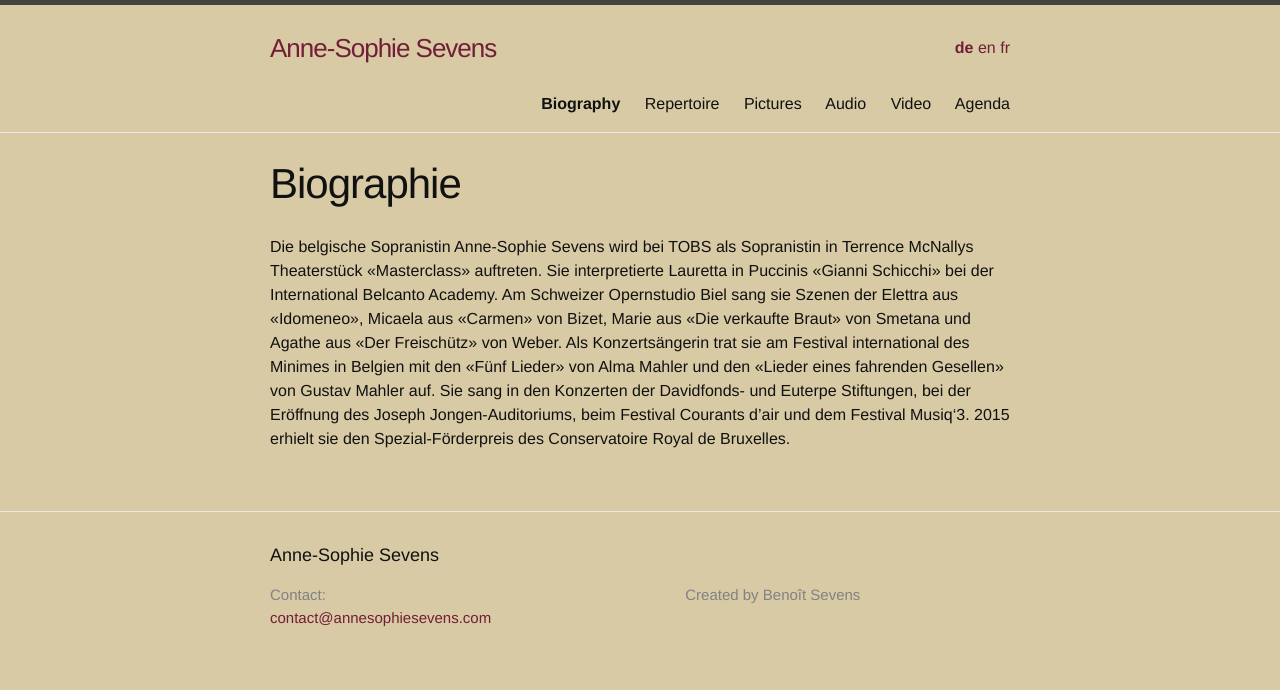
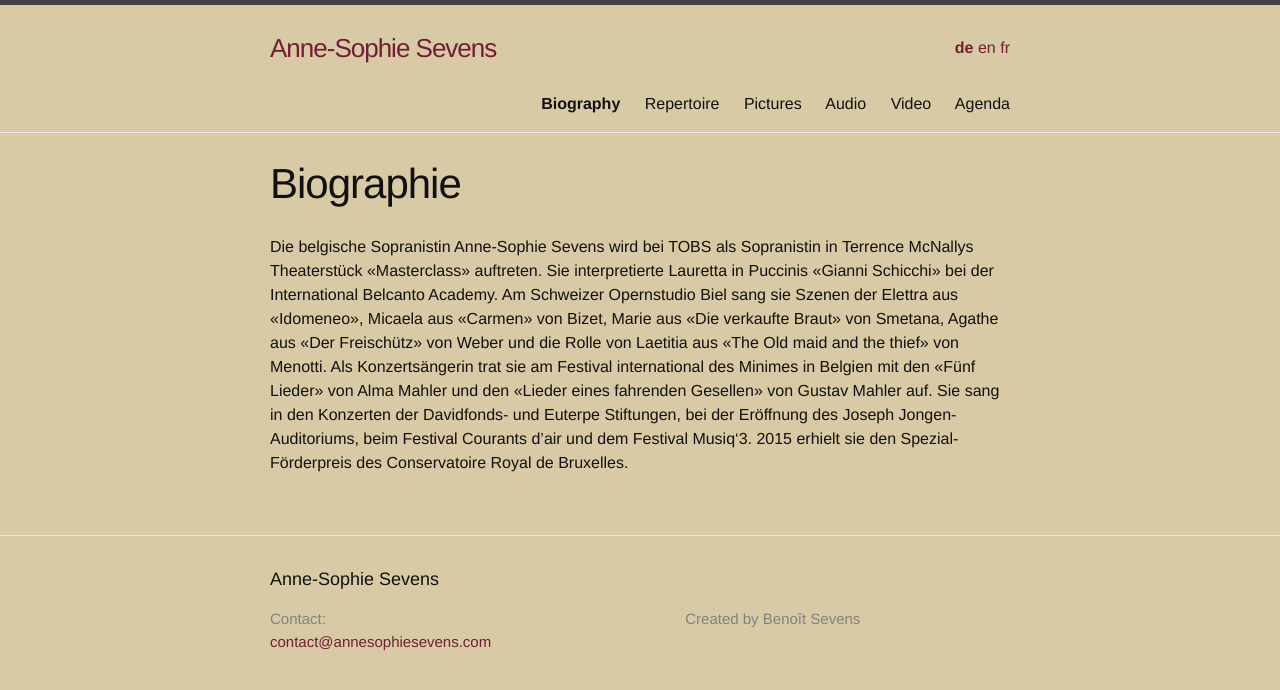
Before and after one commit to annesophie-sevens/annesophie-sevens.github.io, a Jekyll site: the page built from biography-de.md, in a window 1280 px wide. Shown: the top 690 px of the page. Built offline with Jekyll 4.4.1, drawn with Linux system fonts in a browser that asks for light colours.

Commit message:
Create biography-de.md

```diff
--- a/biography-de.md
+++ b/biography-de.md
@@ -8,4 +8,4 @@
 ---
 
 
-Die belgische Sopranistin Anne-Sophie Sevens wird bei TOBS als Sopranistin in Terrence McNallys Theaterstück «Masterclass» auftreten. Sie interpretierte Lauretta in Puccinis «Gianni Schicchi» bei der International Belcanto Academy. Am Schweizer Opernstudio Biel sang sie Szenen der Elettra aus «Idomeneo», Micaela aus «Carmen» von Bizet, Marie aus «Die verkaufte Braut» von Smetana und Agathe aus «Der Freischütz» von Weber. Als Konzertsängerin trat sie am Festival international des Minimes in Belgien mit den «Fünf Lieder» von Alma Mahler und den «Lieder eines fahrenden Gesellen» von Gustav Mahler auf. Sie sang in den Konzerten der Davidfonds- und Euterpe Stiftungen, bei der Eröffnung des Joseph Jongen-Auditoriums, beim Festival Courants d’air und dem Festival Musiq‘3. 2015 erhielt sie den Spezial-Förderpreis des Conservatoire Royal de Bruxelles.
+Die belgische Sopranistin Anne-Sophie Sevens wird bei TOBS als Sopranistin in Terrence McNallys Theaterstück «Masterclass» auftreten. Sie interpretierte Lauretta in Puccinis «Gianni Schicchi» bei der International Belcanto Academy. Am Schweizer Opernstudio Biel sang sie Szenen der Elettra aus «Idomeneo», Micaela aus «Carmen» von Bizet, Marie aus «Die verkaufte Braut» von Smetana, Agathe aus «Der Freischütz» von Weber und die Rolle von Laetitia aus «The Old maid and the thief» von Menotti. Als Konzertsängerin trat sie am Festival international des Minimes in Belgien mit den «Fünf Lieder» von Alma Mahler und den «Lieder eines fahrenden Gesellen» von Gustav Mahler auf. Sie sang in den Konzerten der Davidfonds- und Euterpe Stiftungen, bei der Eröffnung des Joseph Jongen-Auditoriums, beim Festival Courants d’air und dem Festival Musiq‘3. 2015 erhielt sie den Spezial-Förderpreis des Conservatoire Royal de Bruxelles.
```
